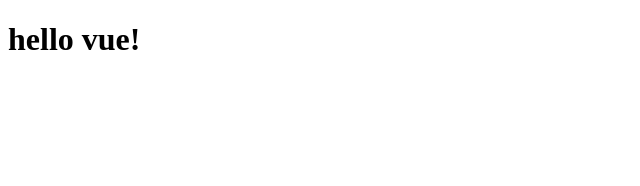
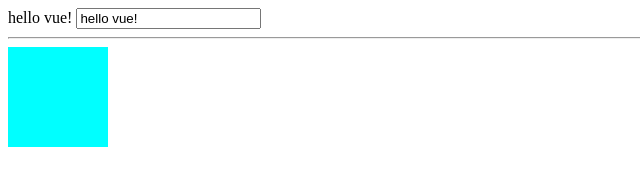
Before and after one commit to hungchihsueh/learning-vue, a plain HTML site: page index.html in a window 1280 px wide. Shown: the whole page, without its empty margins (0-640 px from the left). Drawn offline with nearby package versions, Linux system fonts and the light colour scheme.

Commit message:
v if learning

```diff
--- a/index.html
+++ b/index.html
@@ -1,14 +1,49 @@
 <!DOCTYPE html>
 <html lang="en">
-<head>
-    <meta charset="UTF-8">
-    <meta http-equiv="X-UA-Compatible" content="IE=edge">
-    <meta name="viewport" content="width=device-width, initial-scale=1.0">
+  <head>
+    <meta charset="UTF-8" />
+    <meta http-equiv="X-UA-Compatible" content="IE=edge" />
+    <meta name="viewport" content="width=device-width, initial-scale=1.0" />
     <title>VUE 3 basic</title>
-</head>
-<body>
-    <h1>hello vue!</h1>
+    <style>
+      .person {
+        width: 100px;
+        height: 100px;
+      }
+      .one {
+        background-color: aqua;
+      }
+      .two {
+        background-color: crimson;
+      }
+      .three {
+        background-color: darkorange;
+      }
+    </style>
+  </head>
+  <body>
+    <div id="app">
+      {{gretting}}
+      <input type="text" v-model="gretting" />
+      <hr />
+      <!-- v-if測試 -->
+      <div v-if="isVisible" class="person one"></div>
+      <div v-else-if="isVisible2" class="person two"></div>
+      <div v-else class="person three"></div>
+    </div>
     <script src="https://unpkg.com/vue@next"></script>
 
-</body>
+    <script>
+      let app = Vue.createApp({
+        data: function () {
+          return {
+            gretting: "hello vue!",
+            isVisible: true,
+            isVisible2: false,
+          };
+        },
+      });
+      app.mount("#app");
+    </script>
+  </body>
 </html>
```
